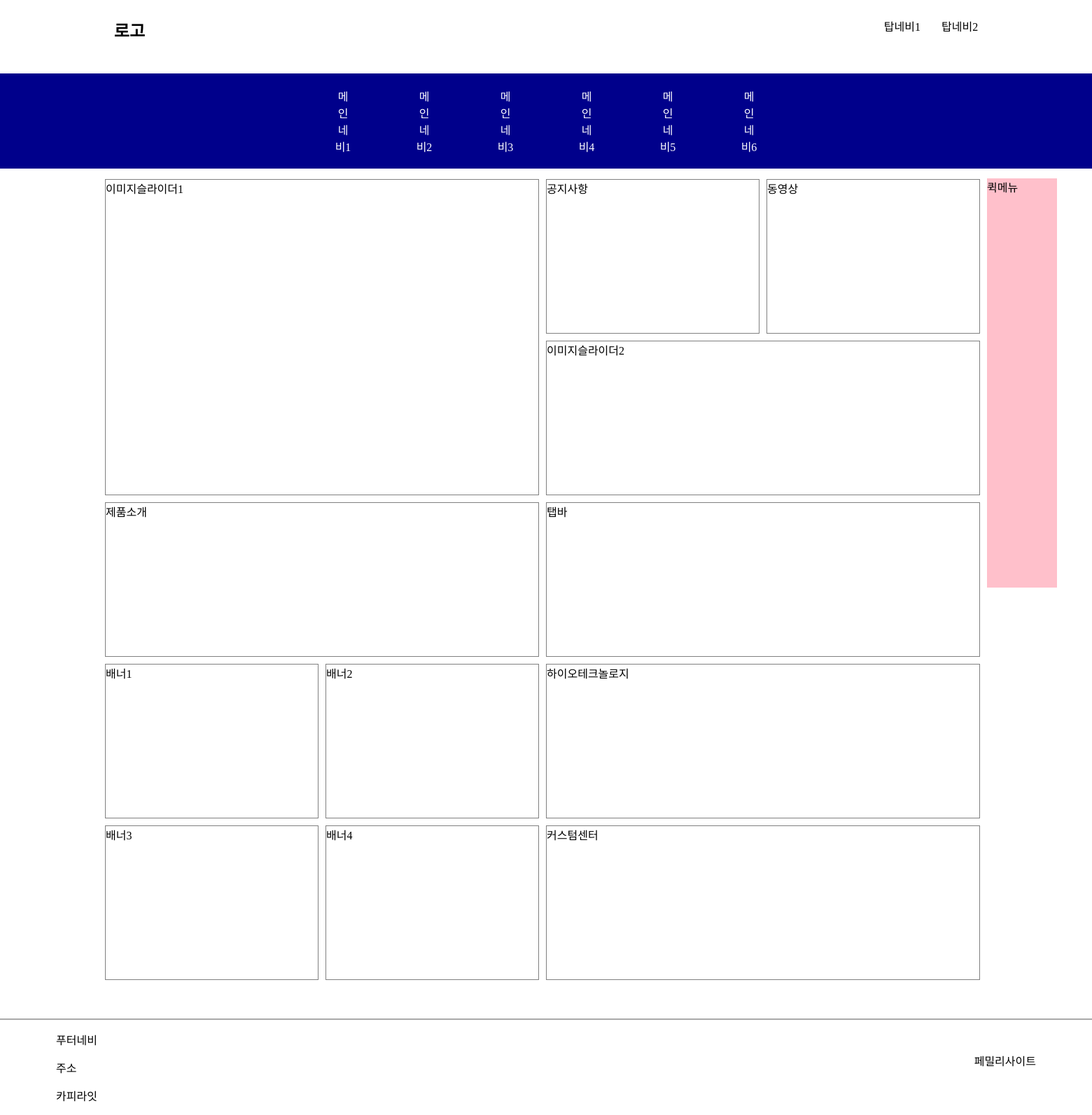
After one commit to gahyun01/Academy_CloudJava, a web app: page /Layout3.html in a window 1560 px wide; the page is wider, and only the part inside the window is pictured. The commit adds this page. Shown: that part at 70% size. Run offline with its HTML, style and script files only (its server is not run), Linux system fonts and the light colour scheme; data that the repository does not hold is empty.

Commit message:
Add files via upload

```diff
--- /dev/null
+++ b/web/Layout3.html
@@ -0,0 +1,184 @@
+<!DOCTYPE html>
+<html>
+
+<head>
+  <meta charset="utf-8">
+  <style>
+    body {
+      display: flex;
+      justify-content: center;
+      align-items: center;
+      flex-direction: column;
+      margin: 0 0;
+    }
+
+    main {
+      display: flex;
+      justify-content: center;
+      align-items: center;
+      flex-direction: column;
+      margin: 0 0;
+    }
+
+    header {
+      display: flex;
+      width: 1400px;
+      justify-content: center;
+    }
+
+    header h2 {
+      width: 1100px;
+      margin-top: 25px;
+    }
+
+    header nav {
+      display: flex;
+      text-align: center;
+      list-style: none;
+      float: left;
+      margin-top: 25px;
+      margin-bottom: 15px;
+      gap: 30px;
+    }
+
+    main nav {
+      display: flex;
+      text-align: center;
+      list-style: none;
+      float: left;
+      margin-top: 25px;
+      margin-bottom: 15px;
+      gap: 90px;
+      color: white;
+      padding: 20px 477px;
+      background-color: darkblue;
+    }
+
+    main .md {
+      display: flex;
+      width: 1400px;
+      height: 600px;
+      gap: 10px;
+      margin-left: 140px;
+    }
+
+    main .div1 {
+      width: 620px;
+      float: left;
+    }
+
+    main .div1 li {
+      display: flex;
+      height: 450px;
+      border: 1px solid gray;
+      list-style: none;
+      justify-content: space-between;
+      margin-bottom: 10px;
+    }
+
+    main .div2 li {
+      height: 219px;
+    }
+
+    main .div3 {
+      display: flex;
+      gap: 10px;
+      margin: 0 0;
+    }
+
+    main .div3 li {
+      width: 304px;
+      float: left;
+    }
+
+    main p {
+      width: 100px;
+      background-color: pink;
+      margin-top: -1px;
+    }
+
+    footer {
+      display: flex;
+      flex-direction: column;
+      width: 1830px;
+      justify-content: center;
+      align-items: center;
+      border-top: 2px solid darkgray;
+      margin-top: 600px;
+    }
+
+    footer .f1 {
+      display: flex;
+      width: 1400px;
+      float: left;
+      justify-content: space-between;
+    }
+
+    footer .f11 {
+      margin-top: 30px;
+    }
+  </style>
+</head>
+
+<body>
+  <header>
+    <h2>로고</h2>
+    <nav>
+      <li>탑네비1</li>
+      <li>탑네비2</li>
+    </nav>
+  </header>
+  <main>
+    <nav>
+      <li>메인네비1</li>
+      <li>메인네비2</li>
+      <li>메인네비3</li>
+      <li>메인네비4</li>
+      <li>메인네비5</li>
+      <li>메인네비6</li>
+    </nav>
+    <div class="md">
+      <div class="div1">
+        <li>이미지슬라이더1</li>
+        <div class="div2">
+          <li>제품소개</li>
+          <div class="div3">
+            <li>배너1</li>
+            <li>배너2</li>
+          </div>
+          <div class="div3">
+            <li>배너3</li>
+            <li>배너4</li>
+          </div>
+        </div>
+      </div>
+      <div class="div1">
+        <div class="div2">
+          <div class="div3">
+            <li>공지사항</li>
+            <li>동영상</li>
+          </div>
+          <li>이미지슬라이더2</li>
+          <li>탭바</li>
+          <li>하이오테크놀로지</li>
+          <li>커스텀센터</li>
+        </div>
+      </div>
+      <p>퀵메뉴</p>
+    </div>
+  </main>
+  <footer>
+    <div class="f1">
+      <div class="f2">
+        <p>푸터네비</p>
+        <p>주소</p>
+        <p>카피라잇</p>
+      </div>
+      <div class="f11">
+        <p>페밀리사이트</p>
+      </div>
+    </div>
+  </footer>
+</body>
+
+</html>
```
Also changed, not shown: web/Layout2.html (+38 -30 lines).
